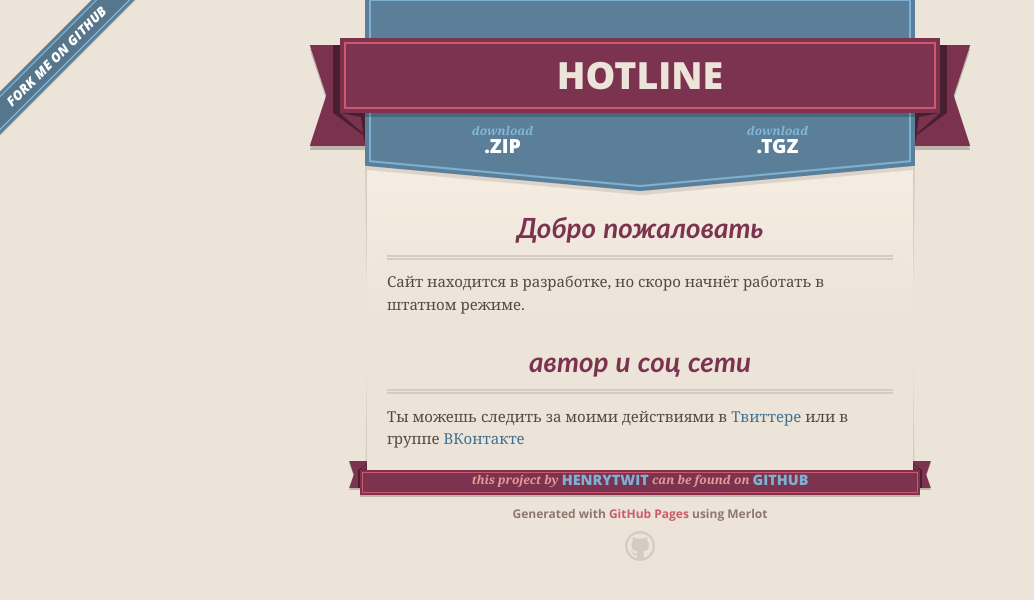
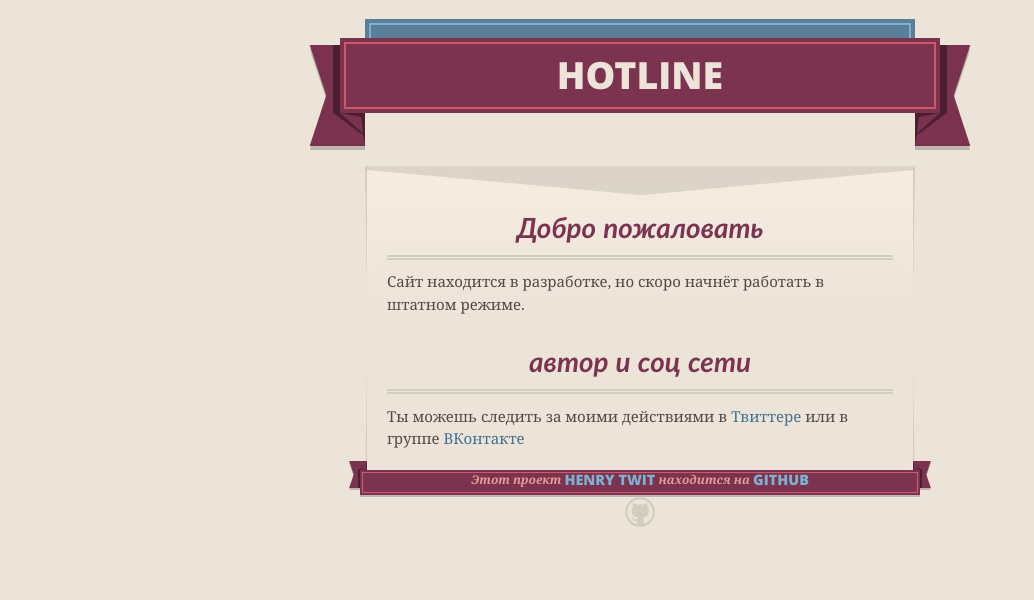
Before and after one commit to henrytwit/hotline, a plain HTML site: page index.html in a window 1280 px wide. Shown: the whole page, without its empty margins (0-1034 px from the left). Drawn offline with nearby package versions, Linux system fonts and the light colour scheme.

Commit message:
Update index.html

```diff
--- a/index.html
+++ b/index.html
@@ -21,7 +21,7 @@
   </head>
 
   <body>
-    <a id="forkme_banner" href="https://github.com/henrytwit/hotline">View on GitHub</a>
+    <!--a id="forkme_banner" href="https://github.com/henrytwit/hotline">View on GitHub</a-->
     <div class="shell">
 
       <header>
@@ -37,7 +37,7 @@
 
       <section id="downloads">
         <span class="inner">
-          <a href="https://github.com/henrytwit/hotline/zipball/master" class="zip"><em>download</em> .ZIP</a><a href="https://github.com/henrytwit/hotline/tarball/master" class="tgz"><em>download</em> .TGZ</a>
+          <!--a href="https://github.com/henrytwit/hotline/zipball/master" class="zip"><em>download</em> .ZIP</a><a href="https://github.com/henrytwit/hotline/tarball/master" class="tgz"><em>download</em> .TGZ</a -->
         </span>
       </section>
 
@@ -60,12 +60,12 @@
       <footer>
         <span class="ribbon-outer">
           <span class="ribbon-inner">
-            <p>this project by <a href="https://github.com/henrytwit">henrytwit</a> can be found on <a href="https://github.com/henrytwit/hotline">GitHub</a></p>
+            <p>Этот проект <a href="https://github.com/henrytwit">henry twit</a> находится на <a href="https://github.com/henrytwit/hotline">GitHub</a></p>
           </span>
           <span class="left-tail"></span>
           <span class="right-tail"></span>
         </span>
-        <p>Generated with <a href="http://pages.github.com">GitHub Pages</a> using Merlot</p>
+        <!--p>Generated with <a href="http://pages.github.com">GitHub Pages</a> using Merlot</p-->
         <span class="octocat"></span>
       </footer>
 
```
